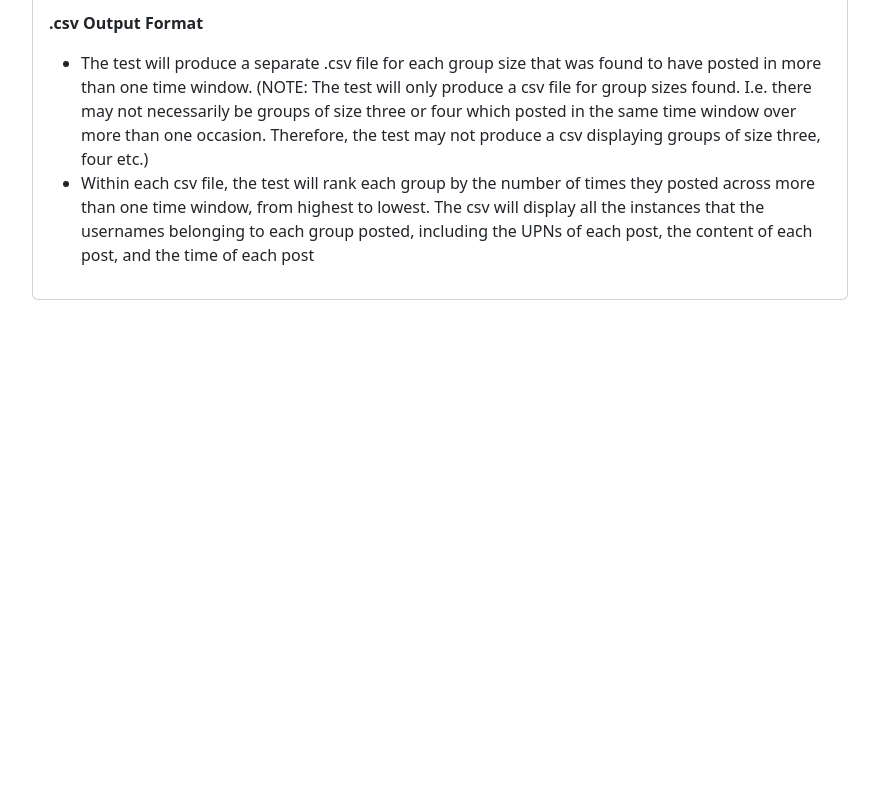
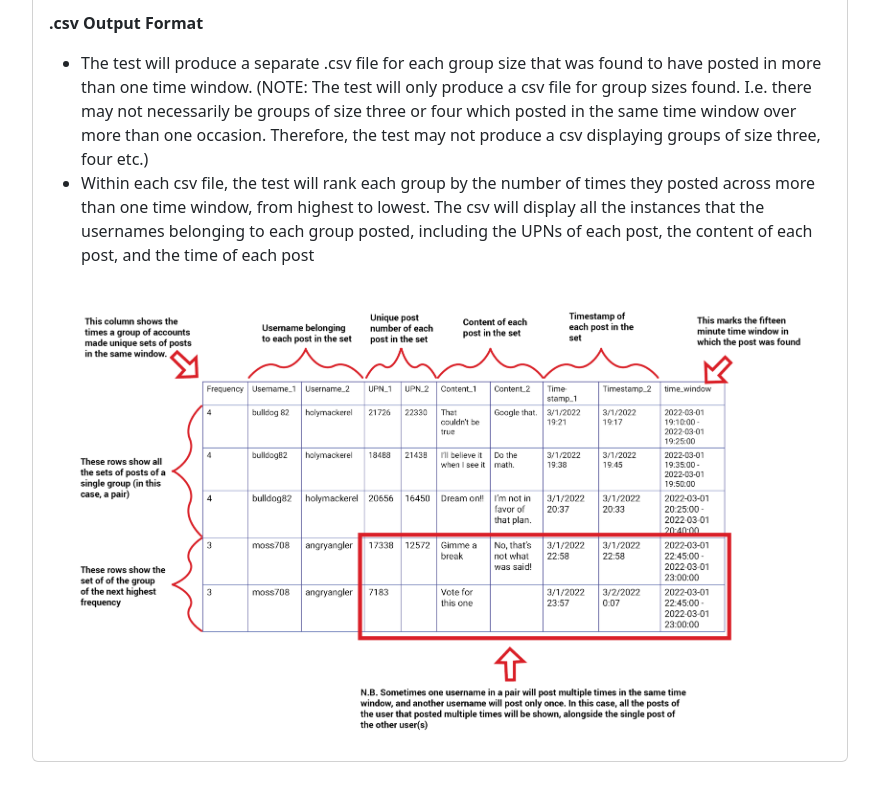
Before and after one commit to CIB-Mango-Tree/CIB-Mango-Tree-Website, a plain HTML site: page tests_time_coor.html in a window 1280 px wide. Shown: the part 1228-2028 px from the top of the page, without its empty margins (336-1215 px from the left). Before the commit the page ends 1576 px from the top, so only its background shows below. Drawn offline with nearby package versions, Linux system fonts and the light colour scheme.

Commit message:
Update tests_time_coor.html

```diff
--- a/tests_time_coor.html
+++ b/tests_time_coor.html
@@ -87,7 +87,7 @@
 
                                 You will be able to identify whether sets of usernames are posting together at a frequency that suggests coordination or bot activity, and examine their content.
 			    </span>
-			    <img src="./docs/images/time_synchronized_diagram.png"/>
+			    <img slot="output-image" src="./docs/images/time_synchronized_diagram.png"/>
 		    </test-details>
           </div>
         </div>
```
